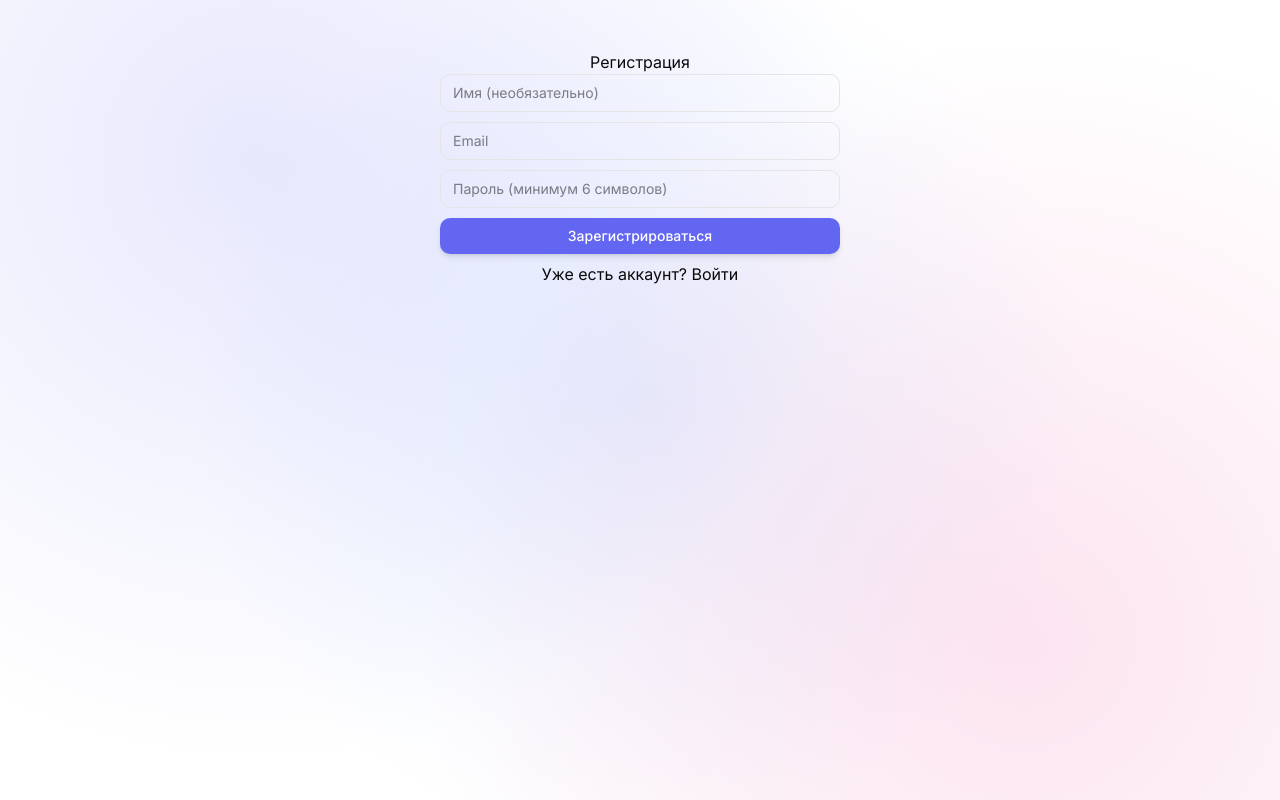
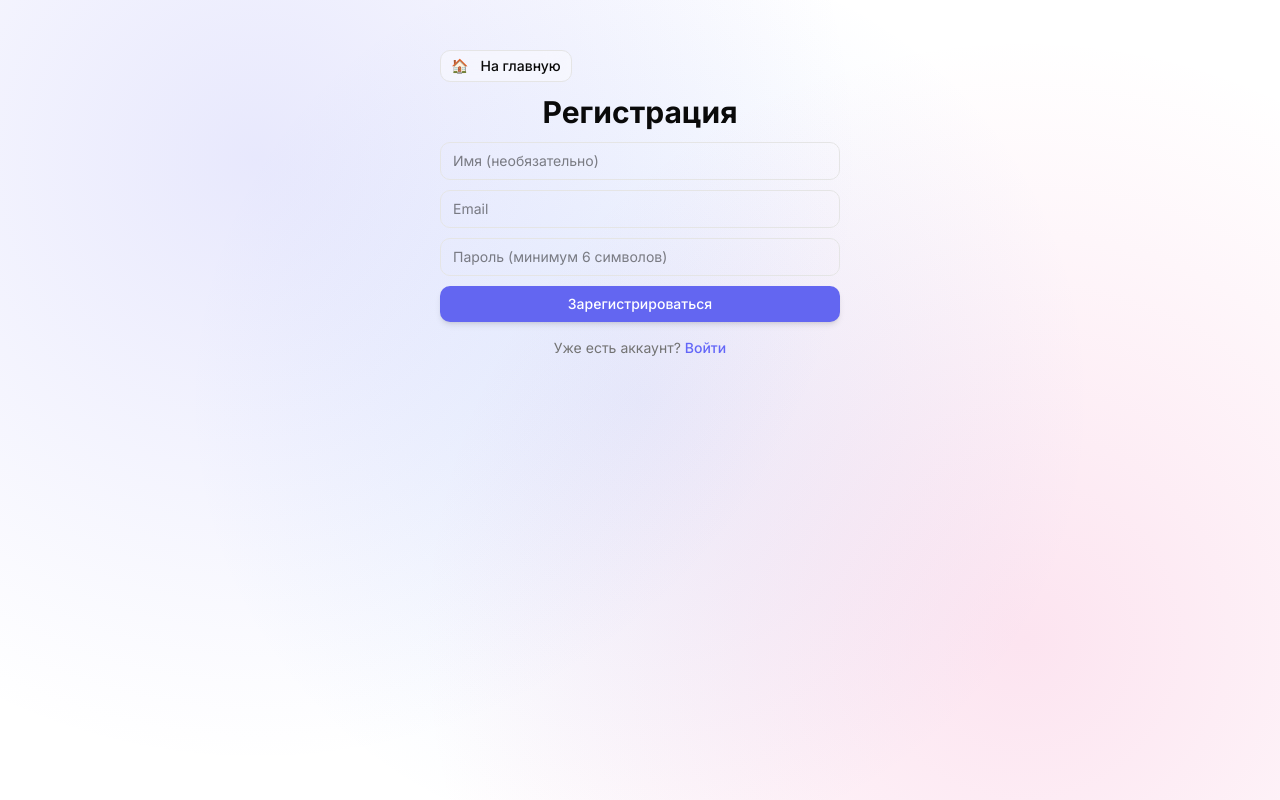
Before and after one commit to changemaind90/task-trecker2026-vibe-coded_human-, a Next.js app: page /register in a window 1280 px wide. Built offline with nearby package versions, Linux system fonts and the light colour scheme.

Commit message:
stylish login \ register

```diff
--- a/src/app/login/page.tsx
+++ b/src/app/login/page.tsx
@@ -48,7 +48,7 @@ export default function LoginPage() {
       <div style={{ marginBottom: 20 }}>
         <NavButton label="На главную" icon="🏠" href="/" />
       </div>
-      <h1 className="text-center mb-1">Вход</h1>
+      <h1 className="text-2xl font-bold text-center mb-3">Вход</h1>
       <form onSubmit={handleSubmit} className="flex flex-col gap-5">
         <input
           type="email"
@@ -69,15 +69,15 @@ export default function LoginPage() {
         <AuthButton loading={loading} loadingText="Вход..." text="Войти" />
         {error && <p className="text-red-500">{error}</p>}
       </form>
-      <p className="text-sm text-[var(--muted-foreground)]">
-        Нет аккаунта?
+      <div className="text-sm text-center text-muted-foreground mt-2">
+        Нет аккаунта?{" "}
         <Link
           href="/register"
-          className="text-[#6366f1] underline hover:text-[#4f46ba]"
+          className="text-[#6366f1] font-medium hover:text-[#4f46ba] hover:underline transition-colors"
         >
           Зарегистрироваться
         </Link>
-      </p>
+      </div>
     </div>
   );
 }
--- a/src/app/register/page.tsx
+++ b/src/app/register/page.tsx
@@ -3,6 +3,7 @@
 import { useState } from "react";
 import Link from "next/link";
 import AuthButton from "@/components/AuthButton";
+import NavButton from "@/components/NavButton";
 
 export default function RegisterPage() {
   const [email, setEmail] = useState("");
@@ -42,7 +43,10 @@ export default function RegisterPage() {
 
   return (
     <div className="max-w-[400px] mx-auto text-center my-[50px] font-sans">
-      <h1>Регистрация</h1>
+      <div className="flex items-center gap-2 justify-start mb-3">
+        <NavButton label="На главную" icon="🏠" href="/" />
+      </div>
+      <h1 className="text-3xl font-bold text-center mb-3">Регистрация</h1>
 
       {success ? (
         <div
@@ -97,10 +101,15 @@ export default function RegisterPage() {
           {error && <p className="test-red">{error}</p>}
         </form>
       )}
-
-      <p>
-        Уже есть аккаунт? <Link href="/login">Войти</Link>
-      </p>
+      <div className="text-sm text-center text-muted-foreground mt-2">
+        Уже есть аккаунт?{" "}
+        <Link
+          href="/login"
+          className="text-[#6366f8] font-medium hover:text-[#4f46ba] hover:underline transition-colors"
+        >
+          Войти
+        </Link>
+      </div>
     </div>
   );
 }
```
